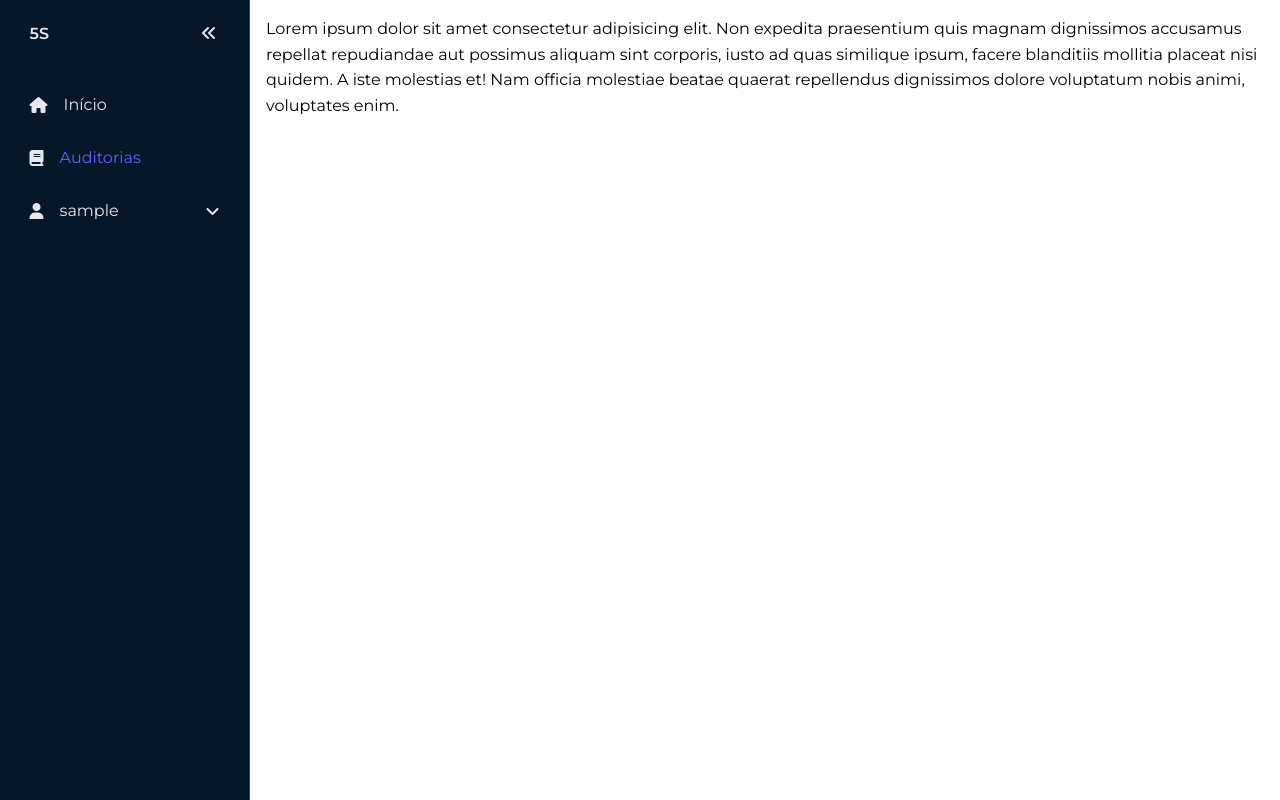
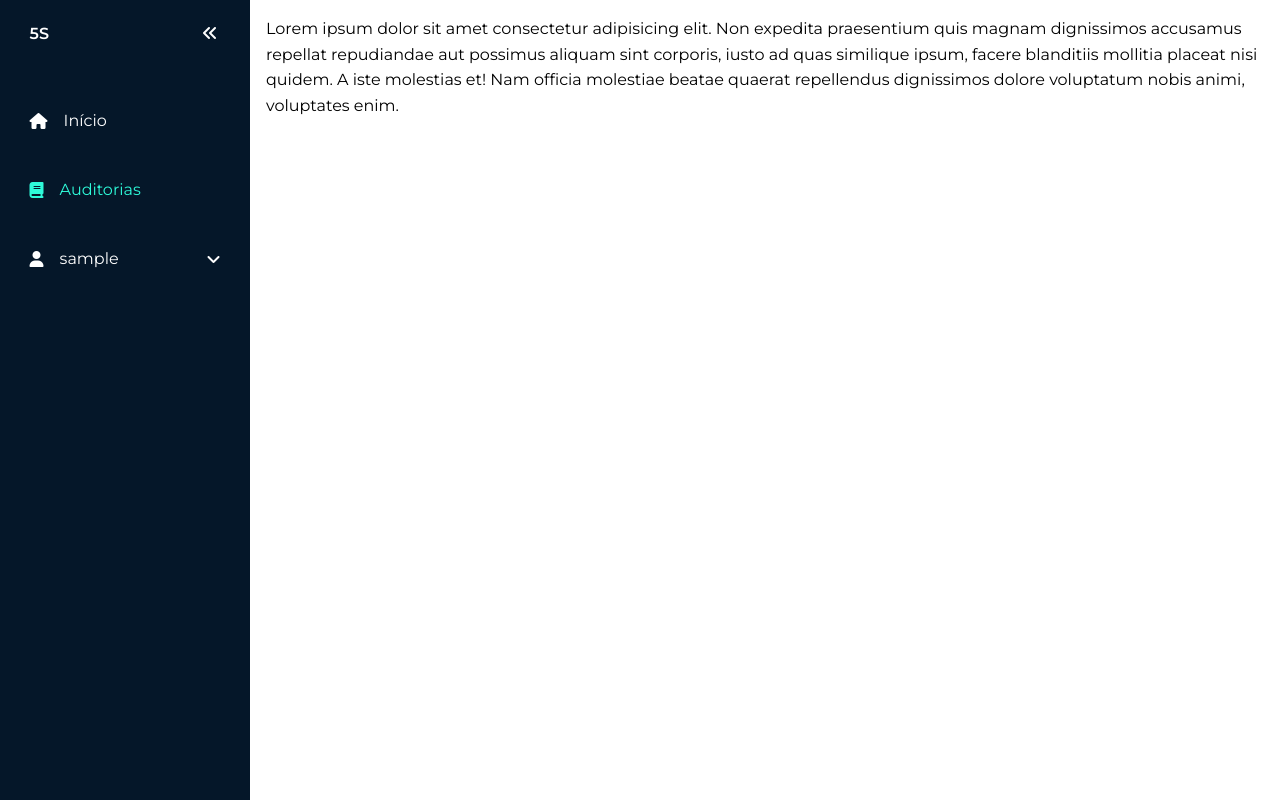
Before and after one commit to Via-DT-BW/5S-s, a Flask app: page /dashboard/audits/ in a window 1280 px wide. Run offline with Flask 3, Linux system fonts and the light colour scheme; the visitor is signed in with stand-in values (Sample User, id 1); parts of the project's set-up code (start-up, migrations or seed data) failed here and were passed over; some libraries are stand-ins or nearby versions.

Commit message:
happy with it

```diff
--- /dev/null
+++ b/static/css/colors.css
@@ -0,0 +1,20 @@
+:root {
+    /* Primary Colors */
+    --clr-bw-dark-blue: #051729;
+
+    /* Secondary Colors */
+    --clr-bw-blue: #00386C;
+    --clr-sea-green: #0E8187;
+    --clr-tech-blue: #2EFAD9;
+    --clr-forest-green: #0D9E71;
+    --clr-sustain-green: #18DD75;
+    --clr-cream: #F5F0EB;
+
+    /* Supporting Colors */
+    --clr-ocean-ultra: #6578FC;
+    --clr-purple: #CC00FF;
+
+    --rounded: .5rem;
+    --rounded-md: 1rem;
+    --rounded-lg: 2rem;
+}
--- a/static/css/sidebar.css
+++ b/static/css/sidebar.css
@@ -1,12 +1,11 @@
 @import url('reset.css');
+@import url('colors.css');
 
 :root{
-    --base-clr: #051729;
-    --line-clr: #42434a;
-    --hover-clr: #222533;
-    --text-clr: #e6e6ef;
-    --accent-clr: #5e63ff;
-    --secondary-text-clr: #b0b3c1;
+    --base-clr: var(--clr-bw-dark-blue);
+    --hover-clr: var(--clr-bw-blue);
+    --text-clr: white;
+    --accent-clr: var(--clr-tech-blue);
 }
 
 body {
@@ -22,7 +21,6 @@ body {
     width: 250px;
     padding: 5px 1em;
     background-color: var(--base-clr);
-    border-right: 1px solid var(--line-clr);
 
     position: sticky;
     top: 0;
@@ -43,6 +41,10 @@ body {
 
 #sidebar ul {
     list-style: none;
+
+    display: flex;
+    flex-direction: column;
+    gap: 1rem;
 }
 
 #sidebar > ul > li:first-child {
@@ -58,7 +60,7 @@ body {
     color: var(--accent-clr);
 
     i.fa-solid{
-        fill: var(--accent-clr);
+        color: var(--accent-clr);
     }
 }
 
@@ -70,6 +72,7 @@ body {
     display: flex;
     align-items: center;
     gap: 1em;
+    transition: all .1s ease-in;
 }
 
 .dropdown-btn {
@@ -90,7 +93,8 @@ body {
     flex-grow: 1;
 }
 
-#sidebar a:hover, #sidebar .dropdown-btn:hover {
+#sidebar a:hover, #sidebar .dropdown-btn:hover,
+#sidebar #toggle-btn:hover {
     background-color: var(--hover-clr);
 }
 
@@ -133,10 +137,6 @@ body {
     }
 }
 
-#sidebar #toggle-btn:hover {
-    background-color: var(--hover-clr);
-}
-
 main {
     padding: 1rem;
 }
@@ -159,7 +159,6 @@ main {
         height: 60px;
         width: 100%;
         border-right: none;
-        border-top: 1px solid var(--line-clr);
         padding: 0;
         position: fixed;
         top: unset;
@@ -198,7 +197,6 @@ main {
             height: 60px;
             width: 100%;
             background-color: var(--hover-clr);
-            border-top: 1px solid var(--line-clr);
             display: flex;
             justify-content: center;
 
```
Also changed, not shown: static/css/auth.css (+1 -21 lines).
